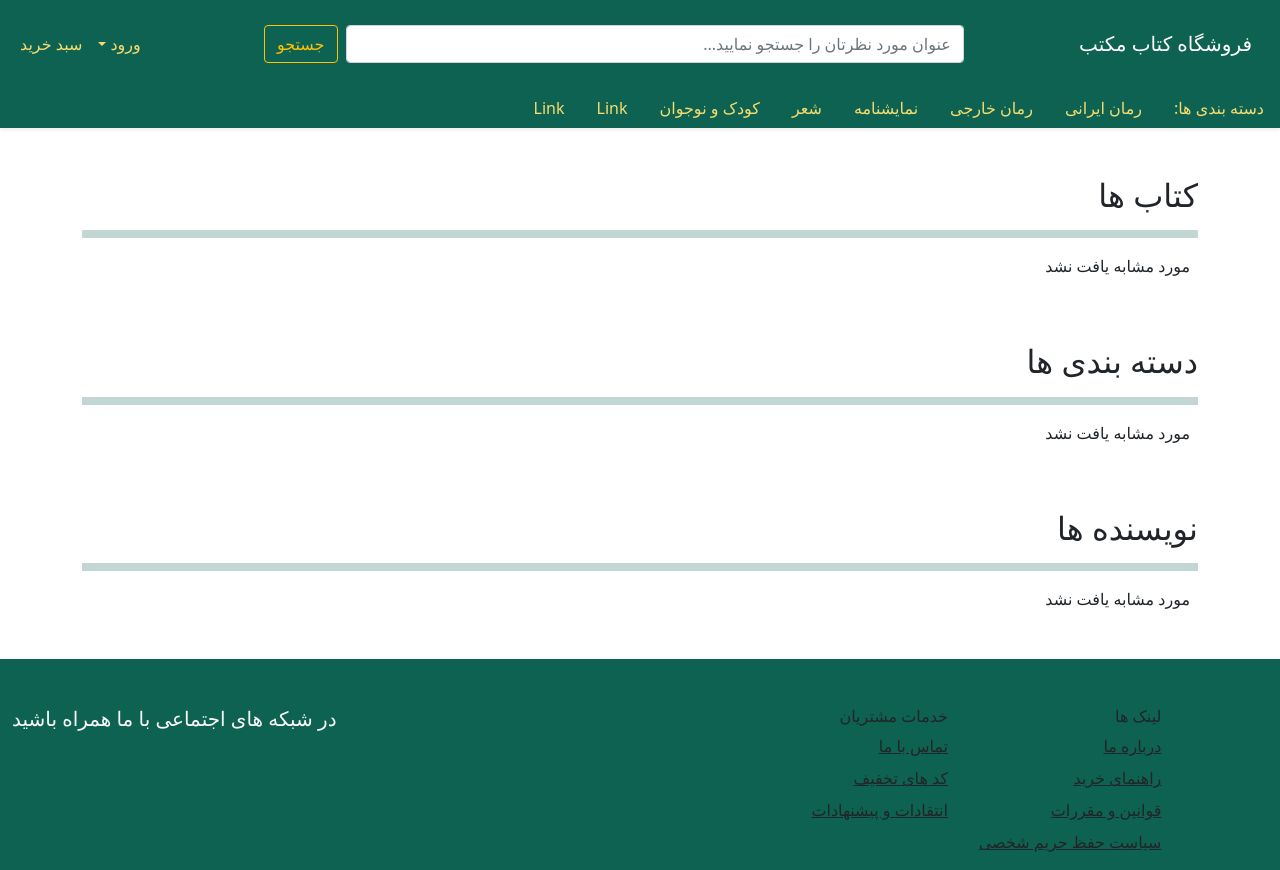
After one commit to MaryamHooshyari/Book-Store, a Django app: template Book_Store/product/templates/search_result.html in a window 1280 px wide. The commit adds this page. Run offline with Django 3.2, Linux system fonts and the light colour scheme; the template is opened without the code that fills it, so the values that code supplies are empty.

Commit message:
searchbar added

```diff
--- a/Book_Store/Book_Store/settings.py
+++ b/Book_Store/Book_Store/settings.py
@@ -58,10 +58,14 @@ MIDDLEWARE = [
 
 ROOT_URLCONF = 'Book_Store.urls'
 
+# templates directories
+BASE_TEMPLATES_DIR = os.path.join(BASE_DIR, 'templates')
+PRODUCT_TEMPLATES_DIR = os.path.join(os.path.join(BASE_DIR, 'product'), 'templates')
+
 TEMPLATES = [
     {
         'BACKEND': 'django.template.backends.django.DjangoTemplates',
-        'DIRS': [BASE_DIR / 'templates'],
+        'DIRS': [BASE_TEMPLATES_DIR, PRODUCT_TEMPLATES_DIR, ],
         'APP_DIRS': True,
         'OPTIONS': {
             'context_processors': [
--- a/Book_Store/Book_Store/urls.py
+++ b/Book_Store/Book_Store/urls.py
@@ -14,10 +14,14 @@ Including another URLconf
     2. Add a URL to urlpatterns:  path('blog/', include('blog.urls'))
 """
 from django.contrib import admin
-from django.urls import path
+from django.urls import path, include
 from django.views.generic import TemplateView
 
 urlpatterns = [
     path('admin/', admin.site.urls),
-    path('', TemplateView.as_view(template_name='home.html'), name='home')
+    path('', TemplateView.as_view(template_name='home.html'), name='home'),
+    path('product/', include('product.urls')),
+    # path('order/', include('order.urls')),
+    # path('user/', include('user.urls')),
+    # path('off/', include('off.urls')),
 ]
--- a/Book_Store/product/models/author.py
+++ b/Book_Store/product/models/author.py
@@ -14,7 +14,7 @@ class Author(models.Model):
         verbose_name_plural = 'نویسنده ها'
 
     first_name = models.CharField(max_length=50)
-    last_name = models.CharField(max_length=50)
+    last_name = models.CharField(max_length=50, blank=True)
     slug = models.SlugField(null=False, unique=True)
     updated = models.DateTimeField(auto_now=True)
     created = models.DateTimeField(auto_now_add=True)
--- /dev/null
+++ b/Book_Store/product/templates/search_result.html
@@ -0,0 +1,34 @@
+{% extends 'base.html' %}
+
+{% block title %}نتیجه جستجو{% endblock title %}
+
+{% block content %}
+
+<br><br><h2 class="">کتاب ها</h2><hr class="bg-custom p-1">
+{% if books %}
+    {% for book in books %}
+        <div class="ms-3"><a class="text-link" href="">{{ book.title }}</a></div>
+    {% endfor %}
+{% else %}
+    <p class="ms-2">مورد مشابه یافت نشد</p>
+{% endif %}
+
+<br><br><h2>دسته بندی ها</h2><hr class="bg-custom p-1">
+{% if categories %}
+    {% for cat in categories %}
+        <div class="ms-3"><a class="text-link" href="">{{ cat.name }}</a></div>
+    {% endfor %}
+{% else %}
+    <p class="ms-2">مورد مشابه یافت نشد</p>
+{% endif %}
+
+<br><br><h2>نویسنده ها</h2><hr class="bg-custom p-1">
+{% if authors %}
+    {% for author in authors %}
+        <div class="ms-3"><a class="text-link" href="">{{ author.full_name }}</a></div>
+    {% endfor %}
+{% else %}
+    <p class="ms-2">مورد مشابه یافت نشد</p>
+{% endif %}
+
+{% endblock content %}
--- /dev/null
+++ b/Book_Store/product/urls.py
@@ -0,0 +1,6 @@
+from django.urls import path
+from .views.search import SearchResultsView
+
+urlpatterns = [
+    path('search/', SearchResultsView.as_view(), name='search_result')
+]
--- a/Book_Store/product/views.py
+++ /dev/null
@@ -1,3 +0,0 @@
-from django.shortcuts import render
-
-# Create your views here.
--- a/Book_Store/templates/base.html
+++ b/Book_Store/templates/base.html
@@ -19,13 +19,13 @@
 
     <nav class="navbar navbar-expand-lg navbar-dark bg-custom py-4" aria-label="Main navigation">
         <div class="container-fluid">
-          <a class="navbar-brand" href="#">فروشگاه کتاب مکتب</a>
+          <a class="navbar-brand ms-3" href="{% url 'home' %}">فروشگاه کتاب مکتب</a>
 
           <div class="navbar-collapse offcanvas-collapse" id="navbarsExampleDefault">
 
-            <form class="d-flex mx-auto" style="width: 700px;">
-              <input class="form-control me-2" type="search" placeholder="عنوان مورد نظرتان را جستجو نمایید..." aria-label="SearchBar">
-              <button class="btn btn-outline-warning" type="submit">Search</button>
+            <form class="d-flex mx-auto" style="width: 700px;" action="{% url 'search_result' %}" method="get">
+              <input class="form-control me-2" name="searchbar" type="search" placeholder="عنوان مورد نظرتان را جستجو نمایید...">
+              <button class="btn btn-outline-warning" type="submit">جستجو</button>
             </form>
 
             <ul class="navbar-nav ms-3 mb-2 mb-lg-0">
@@ -58,7 +58,7 @@
     </div>
 
 
-    <main class="container-fluid">
+    <main class="container">
         {% block content %}
 
         {% endblock content %}
```
Also changed, not shown: Book_Store/product/views/search.py (added, +18 -0 lines), Book_Store/product/views/__init__.py (added), Book_Store/product/views/author.py (added), Book_Store/product/views/book.py (added), Book_Store/product/views/category.py (added).
